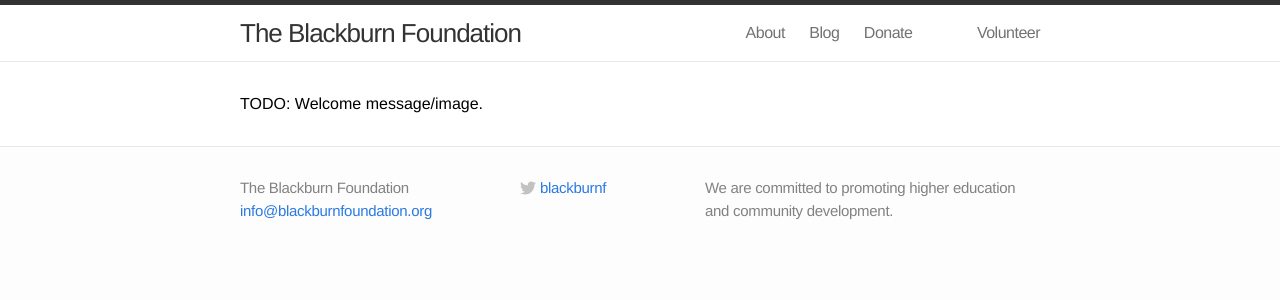
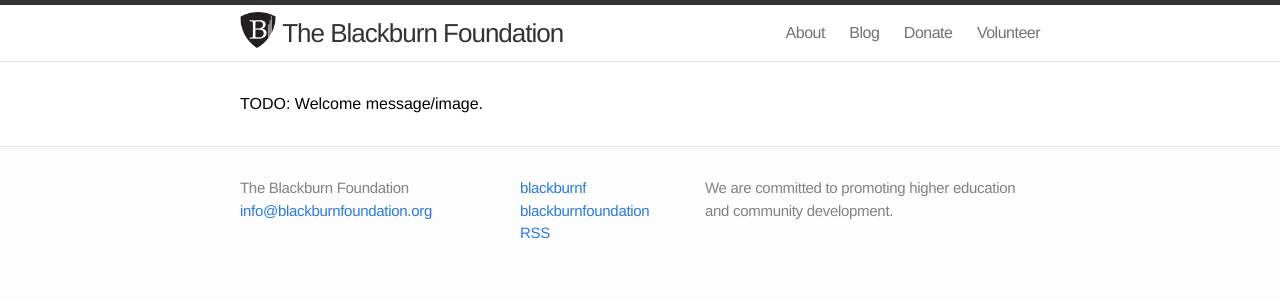
Before and after one commit to blackburn-foundation/site, a Jekyll site: the page built from index.html, in a window 1280 px wide. Shown: the top 300 px of the page. Built offline with Jekyll 4.4.1, drawn with Linux system fonts in a browser that asks for light colours.

Commit message:
Added social media links and Fonticons

```diff
--- a/_config.yml
+++ b/_config.yml
@@ -4,7 +4,9 @@ email: info@blackburnfoundation.org
 description: "We are committed to promoting higher education and community development."
 baseurl: ""
 url: "http://blackburnfoundation.org"
-username: blackburnf
+social:
+  twitter: blackburnf
+  facebook: blackburnfoundation
 
 # Build settings
 markdown: kramdown
--- a/_includes/footer.html
+++ b/_includes/footer.html
@@ -14,20 +14,21 @@
       <!-- TODO: Insert RSS link -->
       <ul>
         <li>
-          <a href="https://twitter.com/{{ site.username }}">
-            <span class="icon twitter">
-              <svg version="1.1" class="twitter-icon-svg" xmlns="http://www.w3.org/2000/svg" xmlns:xlink="http://www.w3.org/1999/xlink" x="0px" y="0px"
-                 viewBox="0 0 16 16" enable-background="new 0 0 16 16" xml:space="preserve">
-                <path fill="#C2C2C2" d="M15.969,3.058c-0.586,0.26-1.217,0.436-1.878,0.515c0.675-0.405,1.194-1.045,1.438-1.809
-                c-0.632,0.375-1.332,0.647-2.076,0.793c-0.596-0.636-1.446-1.033-2.387-1.033c-1.806,0-3.27,1.464-3.27,3.27
-                c0,0.256,0.029,0.506,0.085,0.745C5.163,5.404,2.753,4.102,1.14,2.124C0.859,2.607,0.698,3.168,0.698,3.767
-                c0,1.134,0.577,2.135,1.455,2.722C1.616,6.472,1.112,6.325,0.671,6.08c0,0.014,0,0.027,0,0.041c0,1.584,1.127,2.906,2.623,3.206
-                C3.02,9.402,2.731,9.442,2.433,9.442c-0.211,0-0.416-0.021-0.615-0.059c0.416,1.299,1.624,2.245,3.055,2.271
-                c-1.119,0.877-2.529,1.4-4.061,1.4c-0.264,0-0.524-0.015-0.78-0.046c1.447,0.928,3.166,1.469,5.013,1.469
-                c6.015,0,9.304-4.983,9.304-9.304c0-0.142-0.003-0.283-0.009-0.423C14.976,4.29,15.531,3.714,15.969,3.058z"/>
-              </svg>
-            </span>
-            <span class="username">{{ site.username }}</span>
+          <a href="https://twitter.com/{{ site.social.twitter }}">
+            <i class="icon icon-twitter-square"></i>
+            <span class="username">{{ site.social.twitter }}</span>
+          </a>
+        </li>
+        <li>
+          <a href="https://www.facebook.com/{{ site.social.facebook }}">
+            <i class="icon icon-facebook-square"></i>
+            <span class="username">{{ site.social.facebook }}</span>
+          </a>
+        </li>
+        <li>
+          <a href="{{ "/feed.xml" | prepend: site.baseurl }}">
+            <i class="icon icon-rss-square"></i>
+            RSS
           </a>
         </li>
       </ul>
--- a/_includes/head.html
+++ b/_includes/head.html
@@ -5,8 +5,12 @@
     <meta name="viewport" content="width=device-width">
     <meta name="description" content="{{ site.description }}">
     <link rel="canonical" href="{{ page.url | replace:'index.html','' | prepend: site.baseurl | prepend: site.url }}">
+    <link rel="alternate" type="application/rss+xml" title="RSS" href="{{ "/feed.xml" | prepend: site.baseurl }}" />
+    <link rel="icon" type="image/png" href="{{ "/img/shield.png" | prepend: site.baseurl }}">
 
     <!-- Custom CSS -->
     <link rel="stylesheet" href="{{ "/css/main.css" | prepend: site.baseurl }}">
 
+    <script src=http://use.fonticons.com/gd6t2gxz.js></script>
+
 </head>
--- a/_includes/header.html
+++ b/_includes/header.html
@@ -2,28 +2,20 @@
 
   <div class="wrap">
 
-    <a class="site-title" href="{{ site.baseurl }}/">{{ site.title }}</a>
+    <a class="site-title" href="{{ site.baseurl }}/"><img class="logo" src="{{ "/img/shield.png" | prepend: site.baseurl }}">&nbsp;{{ site.title }}</a>
 
     <nav class="site-nav">
       <a href="#" class="menu-icon">
-        <svg version="1.1" xmlns="http://www.w3.org/2000/svg" xmlns:xlink="http://www.w3.org/1999/xlink" x="0px" y="0px"
-           viewBox="0 0 18 15" enable-background="new 0 0 18 15" xml:space="preserve">
-          <path fill="#505050" d="M18,1.484c0,0.82-0.665,1.484-1.484,1.484H1.484C0.665,2.969,0,2.304,0,1.484l0,0C0,0.665,0.665,0,1.484,0
-            h15.031C17.335,0,18,0.665,18,1.484L18,1.484z"/>
-          <path fill="#505050" d="M18,7.516C18,8.335,17.335,9,16.516,9H1.484C0.665,9,0,8.335,0,7.516l0,0c0-0.82,0.665-1.484,1.484-1.484
-            h15.031C17.335,6.031,18,6.696,18,7.516L18,7.516z"/>
-          <path fill="#505050" d="M18,13.516C18,14.335,17.335,15,16.516,15H1.484C0.665,15,0,14.335,0,13.516l0,0
-            c0-0.82,0.665-1.484,1.484-1.484h15.031C17.335,12.031,18,12.696,18,13.516L18,13.516z"/>
-        </svg>
+        <i class="icon icon-bars"></i>
       </a>
       <div class="trigger">
-        <!-- TODO: Exclude index and feed -->
         {% for page in site.pages %}
-          <a class="page-link" href="{{ page.url | prepend: site.baseurl }}">{{ page.title }}</a>
+          {% if page.title %}
+            <a class="page-link" href="{{ page.url | prepend: site.baseurl }}">{{ page.title }}</a>
+          {% endif %}
         {% endfor %}
       </div>
     </nav>
-
   </div>
 
 </header>
--- a/css/main.css
+++ b/css/main.css
@@ -20,7 +20,6 @@ h1, h2, h3, h4, h5, h6 { font-size: 100%; font-weight: 400; }
 
 a         { color: #2a7ae2; text-decoration: none; }
 a:hover   { color: #000; text-decoration: underline; }
-a:visited { color: #205caa; }
 
 /* Utility */
 
@@ -58,6 +57,11 @@ a:visited { color: #205caa; }
   line-height: 56px;
   position: relative;
   z-index: 1;
+}
+
+.site-title .logo {
+  height:36px;
+  vertical-align:text-bottom;
 }
 
 .site-nav {
```
Also changed, not shown: _layouts/page.html (line endings or trailing spaces), img/shield.png (added).
